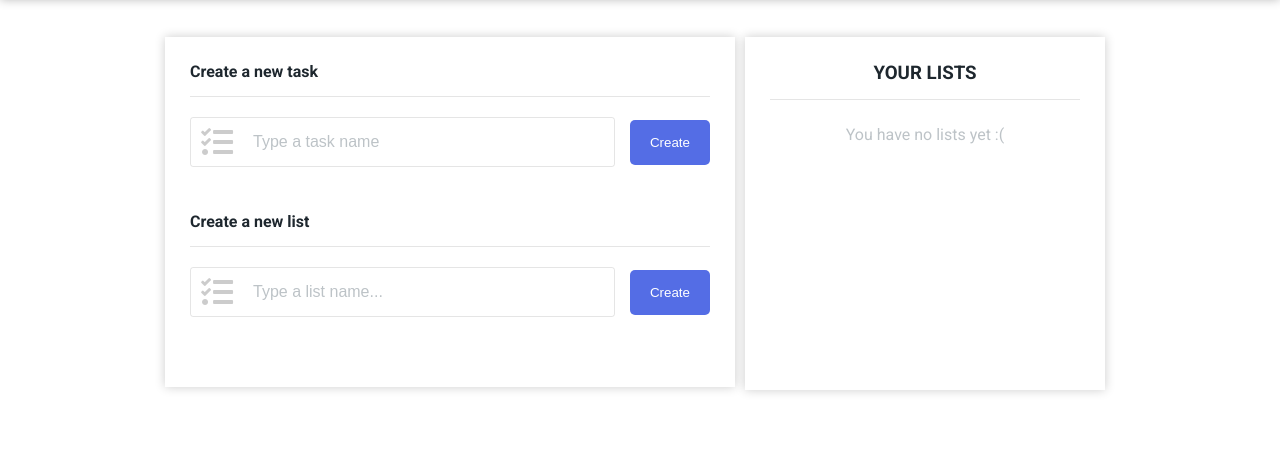
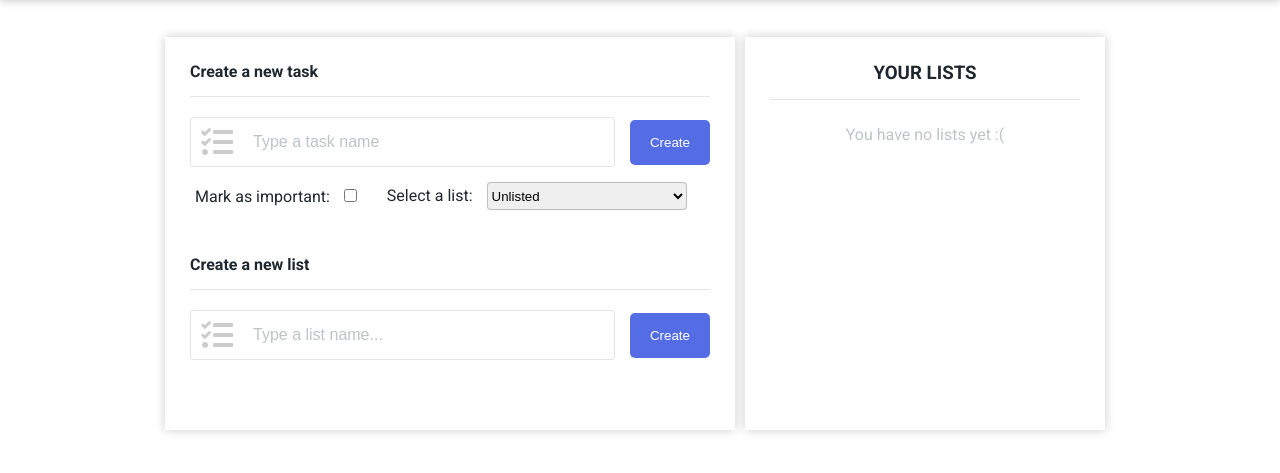
Before and after one commit to spclear/todo, a website: page src/index.html in a window 1280 px wide. Shown: the part 53-526 px from the top of the page. Drawn offline with nearby package versions, Linux system fonts and the light colour scheme; files that its build step writes are made by us from their sources; files whose address does not match are found by name.

Commit message:
Added form containers for ~create block.

```diff
--- a/src/html/create.html
+++ b/src/html/create.html
@@ -4,6 +4,7 @@
       <div class="create-section__title">
         Create a new task
       </div>
+      <form class="create-section__form" action="#">
         <div class="create-section__create">
           <div class="create-section__create-input create-input" >
             <i class="fas fa-tasks"></i>
@@ -11,11 +12,31 @@
           </div>
           <button class="create-section__create-button">Create</button>
         </div>
+        <div class="options">
+          <div class="options__important">
+            <label for="important">
+              Mark as important:
+              <input type="checkbox" id="important" name="important">
+            </label>
+          </div>
+          <div class="options__select-list">
+            <label for="list">
+              Select a list:
+              <select name="list" id="list">
+                <option value="unlisted">
+                  Unlisted
+                </option>
+              </select>
+            </label>
+          </div>
+        </div>
+      </form>
     </div>
     <div class="create__todo-list create-section">
       <div class="create-section__title">
         Create a new list
       </div>
+      <form action="#" class="create-section__form">
         <div class="create-section__create">
           <div class="create-section__create-input create-input" >
             <i class="fas fa-tasks"></i>
@@ -23,6 +44,7 @@
           </div>
           <button class="create-section__create-button">Create</button>
         </div>
+      </form>
     </div>
   </div>
 </div>
--- a/src/scss/create.scss
+++ b/src/scss/create.scss
@@ -33,7 +33,6 @@ $input_height: 50px;
       display: flex;
       align-items: center;
       font-size: 2rem;
-      cursor: pointer;
     }
 
     &__title {
@@ -61,6 +60,32 @@ $input_height: 50px;
       background-color: $blue_color;
       color: #fff;
     }
+    .options {
+      padding: 15px 5px 0;
+      display: flex;
+      align-items: center;
+
+      &__important {
+        display: flex;
+        align-items: center;
+        color: $base_color;
+        input {
+          margin-left: 10px;
+        }
+      }
+
+      &__select-list {
+        margin-left: 30px;
+        color: $base_color;
+        select {
+          height: 28px;
+          border-radius: 4px;
+          border: 1px solid rgba(0, 0, 0, .2);
+          width: 200px;
+          margin-left: 10px;
+        }
+      }
+    }
 
     &__create-input {
       display: flex;
@@ -69,7 +94,6 @@ $input_height: 50px;
       border-radius: 3px;
       padding: 10px;
       flex-grow: 1;
-      // box-shadow: 0 0 10px rgba(0, 0, 0, .2);
       border: 1px solid rgba(0, 0, 0, .1);
 
       input, input:focus {
--- a/src/scss/style.scss
+++ b/src/scss/style.scss
@@ -19,6 +19,8 @@ input,
 input:focus,
 textarea,
 textarea:focus,
+select,
+select:focus,
 button,
 button:focus {
   outline: none;
--- a/src/scss/taskslist.scss
+++ b/src/scss/taskslist.scss
@@ -7,7 +7,6 @@
   margin-right: 10px;
   justify-content: space-between;
   box-shadow: 0 0 10px rgba(0, 0, 0, .2);
-  align-self: flex-start;
 
   &__container {
     padding: 25px;
```
Also changed, not shown: dist/css/style.css, dist/index.html. Lines whose indentation alone changed are shown as unchanged.
